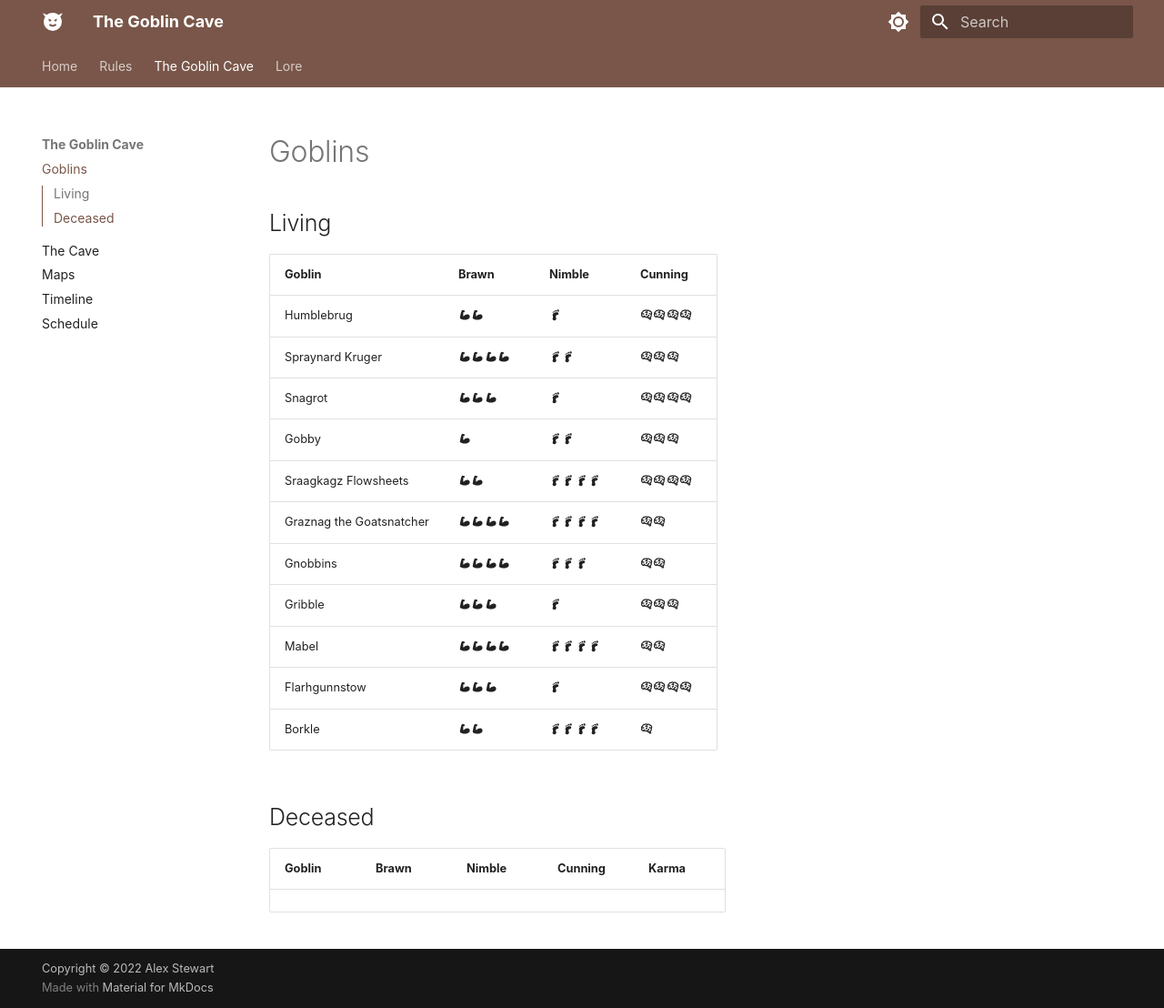
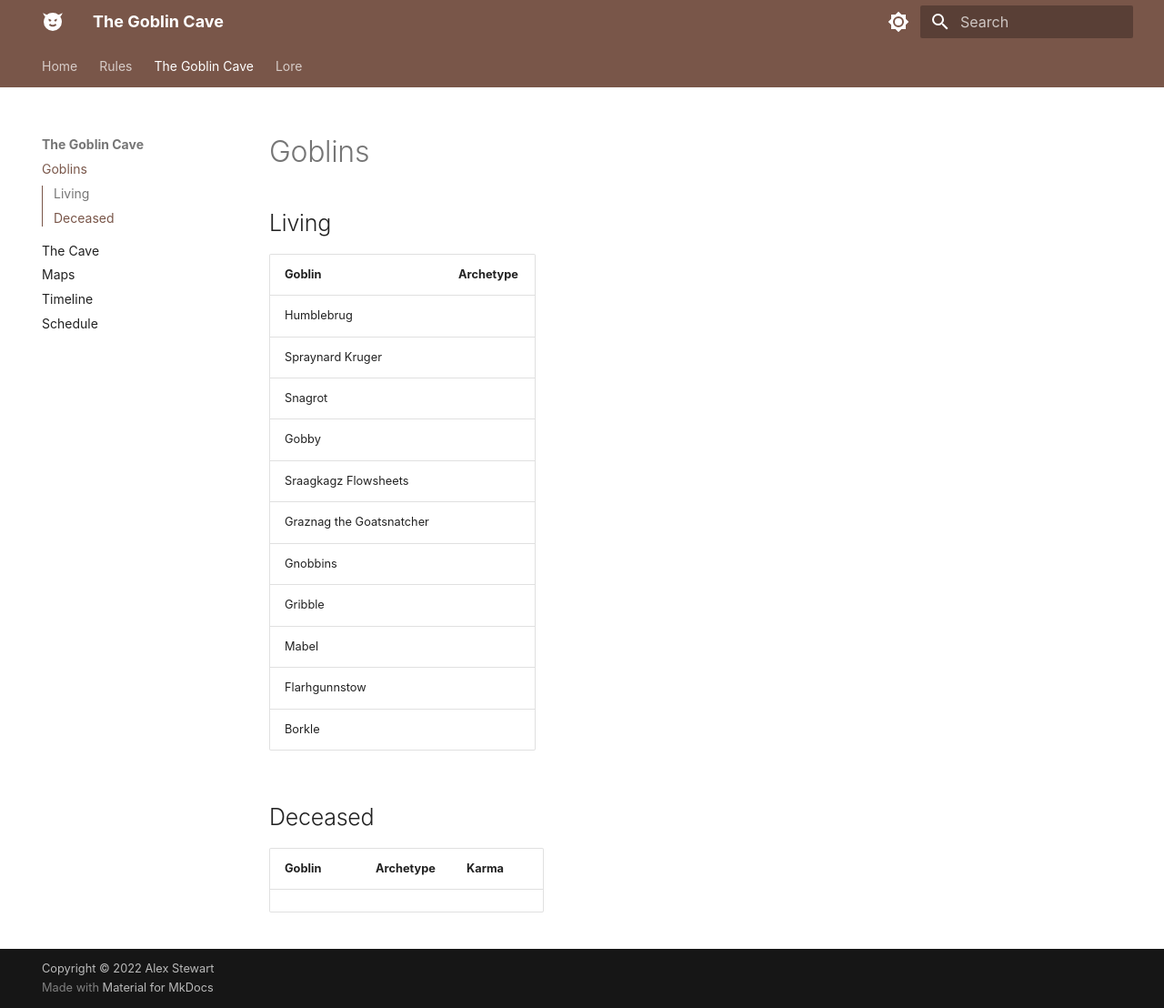
Before and after one commit to alex-stewart/the-goblin-cave, an MkDocs documentation site: the page built from docs/game/goblins.md, in a window 1280 px wide and 1108 px high. Shown: the whole window at 91% size. Built offline with MkDocs 1.6.1 and Material for MkDocs 9.7.7, drawn with Linux system fonts in a browser that asks for light colours; some web fonts are replaced; some of the changed lines change nothing that is shown.

Commit message:
updated goblins

```diff
--- a/docs/game/goblins.md
+++ b/docs/game/goblins.md
@@ -2,21 +2,21 @@
 
 ## Living
 
-| Goblin | Brawn | Nimble | Cunning |
-| ------ | ----- | ------ | ------- |
-| Humblebrug | :material-arm-flex::material-arm-flex: | :material-foot-print: | :material-brain::material-brain::material-brain::material-brain: |
-| Spraynard Kruger | :material-arm-flex::material-arm-flex::material-arm-flex::material-arm-flex: | :material-foot-print::material-foot-print: | :material-brain::material-brain::material-brain: |
-| Snagrot | :material-arm-flex::material-arm-flex::material-arm-flex: | :material-foot-print: | :material-brain::material-brain::material-brain::material-brain: |
-| Gobby | :material-arm-flex:| :material-foot-print::material-foot-print: | :material-brain::material-brain::material-brain: |
-| Sraagkagz Flowsheets | :material-arm-flex::material-arm-flex: | :material-foot-print::material-foot-print::material-foot-print::material-foot-print: | :material-brain::material-brain::material-brain::material-brain: |
-| Graznag the Goatsnatcher |:material-arm-flex::material-arm-flex::material-arm-flex::material-arm-flex: | :material-foot-print::material-foot-print::material-foot-print::material-foot-print: | :material-brain::material-brain: |
-| Gnobbins | :material-arm-flex::material-arm-flex::material-arm-flex::material-arm-flex: | :material-foot-print::material-foot-print::material-foot-print: | :material-brain::material-brain: |
-| Gribble | :material-arm-flex::material-arm-flex::material-arm-flex: | :material-foot-print: | :material-brain::material-brain::material-brain: |
-| Mabel | :material-arm-flex::material-arm-flex::material-arm-flex::material-arm-flex: | :material-foot-print::material-foot-print::material-foot-print::material-foot-print: | :material-brain::material-brain: |
-| Flarhgunnstow | :material-arm-flex::material-arm-flex::material-arm-flex: | :material-foot-print: | :material-brain::material-brain::material-brain::material-brain: |
-| Borkle | :material-arm-flex::material-arm-flex: | :material-foot-print::material-foot-print::material-foot-print::material-foot-print: | :material-brain: |
+| Goblin | Archetype |
+| ------ | --------- |
+| Humblebrug | |
+| Spraynard Kruger | |
+| Snagrot | |
+| Gobby | |
+| Sraagkagz Flowsheets | |
+| Graznag the Goatsnatcher | |
+| Gnobbins | |
+| Gribble | |
+| Mabel | |
+| Flarhgunnstow | |
+| Borkle | |
 
 ## Deceased
 
-| Goblin | Brawn | Nimble | Cunning | Karma |
-| ------ | ----- | ------ | ------- | ----- |
+| Goblin | Archetype | Karma |
+| ------ | --------- | ----- |
```
